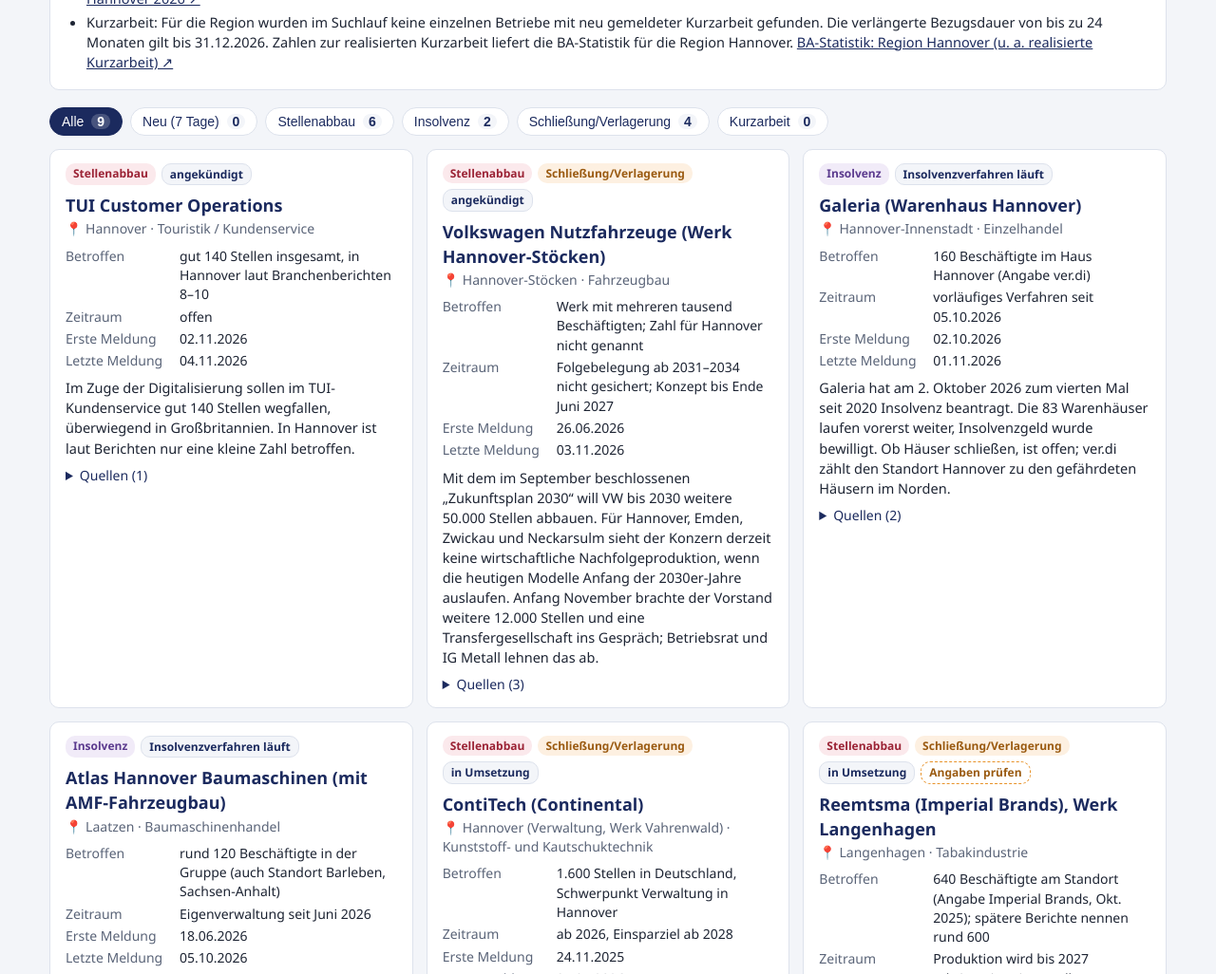
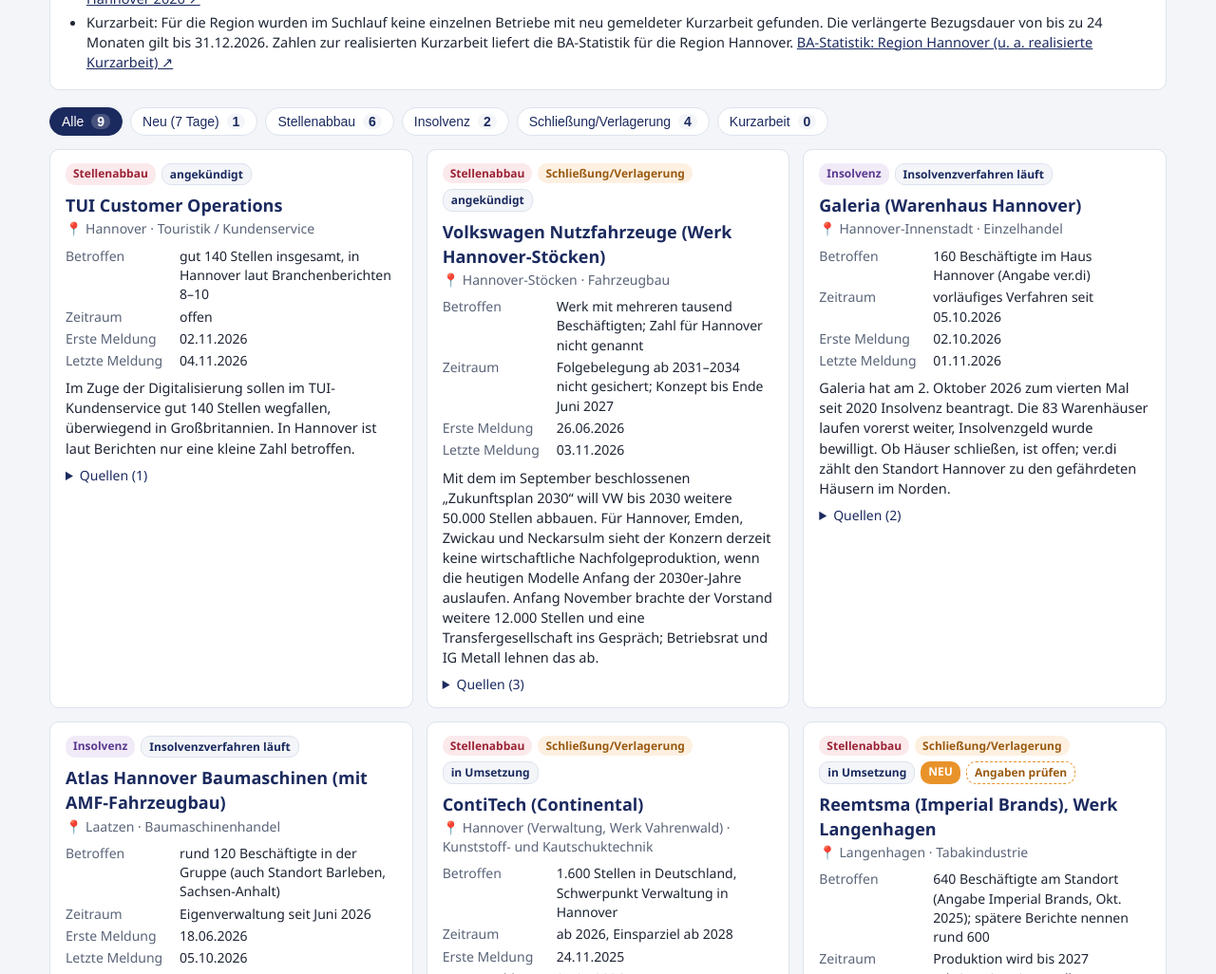
Before and after one commit to oldewurtel-cyber/personalabbau-radar, a plain HTML site: page index.html in a window 1280 px wide. Shown: the part 380-1406 px from the top of the page at 95% size. Drawn offline with Linux system fonts and the light colour scheme.

Commit message:
Suchlauf 23.11.2026 – NEU-Marke Reemtsma
Co-Authored-By: Claude Opus 5.5 <noreply@anthropic.com>
Claude-Session: https://claude.ai/code/session_0152WahnoDAyhB9VJHi56SeG

```diff
--- a/index.html
+++ b/index.html
@@ -67,7 +67,7 @@ footer{border-top:1px solid var(--linie);padding:14px 0 26px;font-size:13px;colo
 
   <section class="lage"><h2>Lagebild Region Hannover</h2><ul><li>Von Januar bis Mai 2026 gab es in der Region Hannover nach Angaben von Creditreform fast 180 Unternehmensinsolvenzen; Creditreform spricht von einer klaren Verschlechterung, vor allem bei kleinen und jungen Betrieben. <a href="https://www.radio-hannover.de/hannover-news/insolvenzen-in-niedersachsen-so-ist-die-lage-in-der-region-hannover" target="_blank" rel="noopener">Radio Hannover: Insolvenzen – Lage in der Region Hannover (Juni 2026) ↗</a></li><li>Am Amtsgericht Hannover (Insolvenzgericht für Stadt und große Teile der Region) wurden in 12 Monaten rund 250 Unternehmensinsolvenzen eröffnet – etwa 30 % mehr als im Vorjahreszeitraum. Häufigste Branchen: Unternehmensdienstleistungen, Immobilien, Bau, IT, Transport, Gastronomie. <a href="https://insolvenzkarte.de/insolvenzgericht/hannover/" target="_blank" rel="noopener">Insolvenzkarte: Insolvenzgericht Hannover 2026 ↗</a></li><li>Kurzarbeit: Für die Region wurden im Suchlauf keine einzelnen Betriebe mit neu gemeldeter Kurzarbeit gefunden. Die verlängerte Bezugsdauer von bis zu 24 Monaten gilt bis 31.12.2026. Zahlen zur realisierten Kurzarbeit liefert die BA-Statistik für die Region Hannover. <a href="https://statistik.arbeitsagentur.de/Auswahl/raeumlicher-Geltungsbereich/Politische-Gebietsstruktur/Kreise/Niedersachsen/03241-Region-Hannover.html" target="_blank" rel="noopener">BA-Statistik: Region Hannover (u. a. realisierte Kurzarbeit) ↗</a></li></ul></section>
 
-  <nav class="filterleiste" aria-label="Filter"><button type="button" class="filter aktiv" data-filter="alle">Alle <b>9</b></button><button type="button" class="filter" data-filter="neu">Neu (7 Tage) <b>0</b></button><button type="button" class="filter" data-filter="Stellenabbau">Stellenabbau <b>6</b></button><button type="button" class="filter" data-filter="Insolvenz">Insolvenz <b>2</b></button><button type="button" class="filter" data-filter="Schließung/Verlagerung">Schließung/Verlagerung <b>4</b></button><button type="button" class="filter" data-filter="Kurzarbeit">Kurzarbeit <b>0</b></button></nav>
+  <nav class="filterleiste" aria-label="Filter"><button type="button" class="filter aktiv" data-filter="alle">Alle <b>9</b></button><button type="button" class="filter" data-filter="neu">Neu (7 Tage) <b>1</b></button><button type="button" class="filter" data-filter="Stellenabbau">Stellenabbau <b>6</b></button><button type="button" class="filter" data-filter="Insolvenz">Insolvenz <b>2</b></button><button type="button" class="filter" data-filter="Schließung/Verlagerung">Schließung/Verlagerung <b>4</b></button><button type="button" class="filter" data-filter="Kurzarbeit">Kurzarbeit <b>0</b></button></nav>
   <div class="raster" id="raster">
 <article class="karte" data-arten="Stellenabbau" data-status="angekündigt" data-neu="nein">
   <div class="kopfzeile"><span class="art a-abbau">Stellenabbau</span><span class="status s-neu">angekündigt</span></div>
@@ -134,8 +134,8 @@ footer{border-top:1px solid var(--linie);padding:14px 0 26px;font-size:13px;colo
   <p class="kurz">ContiTech baut weltweit rund 3.000, in Deutschland rund 1.600 Stellen ab; der Großteil betrifft die Verwaltungen in Hannover. Teile der Tätigkeiten werden ins Ausland verlagert, eine Produktionslinie in Hannover an einen anderen Standort. Interessenausgleich und Sozialplan sind seit Mai 2026 vereinbart; der Abbau läuft u. a. über ein Freiwilligenprogramm und Umschulungen.</p>
   <details><summary>Quellen (2)</summary><ul class="quellen"><li><a href="https://www.continental.com/de/presse/pressemitteilungen/einigung-auf-interessenausgleich-sozialplan-zukunftspapier/" target="_blank" rel="noopener">Continental: Einigung auf Interessenausgleich, Sozialplan und Zukunftspapier ↗</a><span class="qdatum">07.05.2026</span></li><li><a href="https://www.continental.com/de/presse/pressemitteilungen/massnahmen-november2025/" target="_blank" rel="noopener">Continental: Maßnahmen ContiTech (Ankündigung) ↗</a><span class="qdatum">24.11.2025</span></li></ul></details>
 </article>
-<article class="karte" data-arten="Stellenabbau|Schließung/Verlagerung" data-status="in Umsetzung" data-neu="nein">
-  <div class="kopfzeile"><span class="art a-abbau">Stellenabbau</span><span class="art a-schliessung">Schließung/Verlagerung</span><span class="status s-lauf">in Umsetzung</span><span class="pruefen">Angaben prüfen</span></div>
+<article class="karte" data-arten="Stellenabbau|Schließung/Verlagerung" data-status="in Umsetzung" data-neu="ja">
+  <div class="kopfzeile"><span class="art a-abbau">Stellenabbau</span><span class="art a-schliessung">Schließung/Verlagerung</span><span class="status s-lauf">in Umsetzung</span><span class="neu">NEU</span><span class="pruefen">Angaben prüfen</span></div>
   <h3>Reemtsma (Imperial Brands), Werk Langenhagen</h3>
   <p class="ort">📍 Langenhagen · Tabakindustrie</p>
   <dl>
```
